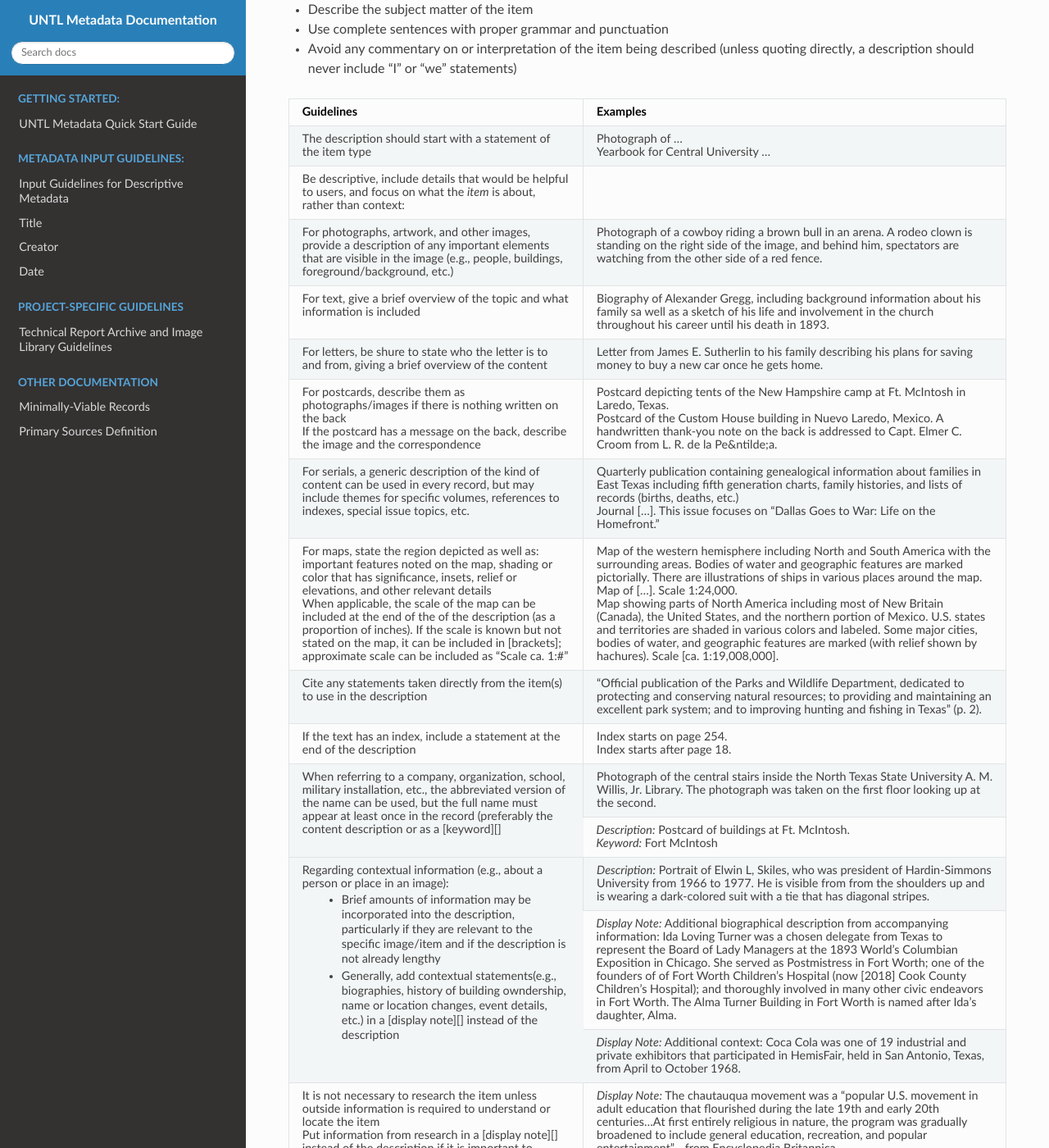
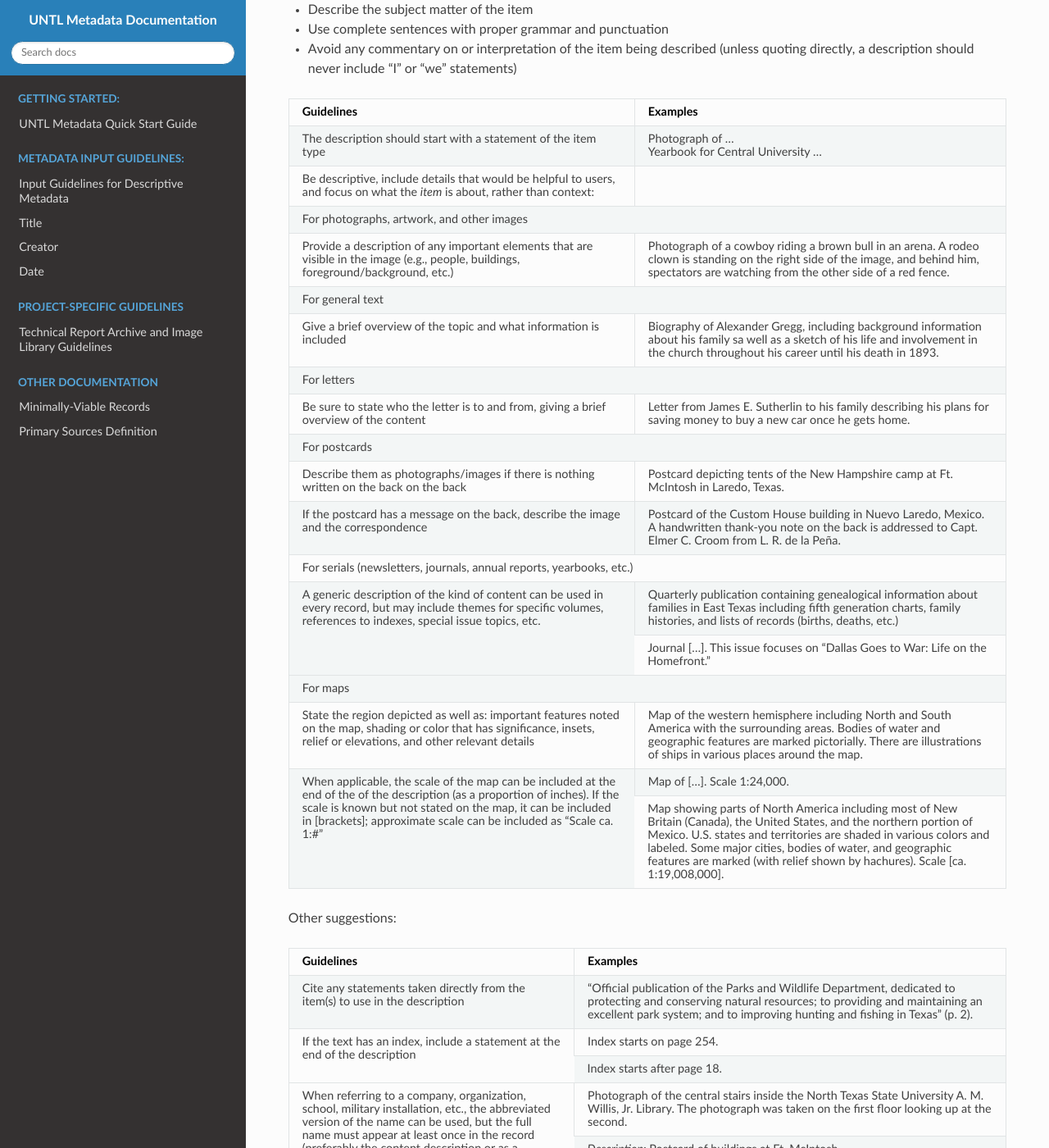
Before and after one commit to unt-libraries/untl-metadata-documentation, a Sphinx documentation site: the page built from docs/fields/description.rst, in a window 1280 px wide and 1400 px high, scrolled down 2080 px. Shown: the whole window at 82% size. Built offline with Sphinx 7.4.7 and the Read the Docs theme 2.0.0, drawn with Linux system fonts in a browser that asks for light colours; some of the changed text lies outside the part shown.

Commit message:
minor spelling and formatting updates to date, coverage, and description

```diff
--- a/docs/fields/date.rst
+++ b/docs/fields/date.rst
@@ -143,7 +143,7 @@ General Date Rules
 |                                               |                       |                           |
 |                                               |{YYYY-MM,YYYY-MM}      |{1850-07-04,1851-07-04}    |
 |                                               |                       |                           |
-|Separate dates with commas for a list or a     |[YYYY..YYYY,YYYY]      |{1939..1945, 2001}         |
+|Separate dates with commas for a list or a     |{YYYY..YYYY,YYYY}      |{1939..1945, 2001}         |
 |double-dot for a range (same as one of a set)  |                       |                           |
 +-----------------------------------------------+-----------------------+---------------------------+
 |*Uncertain Dates:* Partially-known or approximate dates                                            |
--- a/docs/fields/description.rst
+++ b/docs/fields/description.rst
@@ -37,7 +37,7 @@ Element Name: Content Description
 
 
 Where Can the Content Description Information be Found?
--------------------------------------------------------
+=======================================================
 
 In some cases a content description may come from accompanying or supplementary information; however, generally, the item must be read/examined to describe the content, such as:
 
@@ -81,7 +81,7 @@ In some cases a content description may come from accompanying or supplementary
 
 
 How Should the Content Description be Filled in?
-------------------------------------------------
+================================================
 
 -   Describe the subject matter of the item
 -   Use complete sentences with proper grammar and punctuation
@@ -99,52 +99,71 @@ How Should the Content Description be Filled in?
 |Be descriptive, include details that would be helpful to users, and focus on   |                                                                   |
 |what the *item* is about, rather than context:                                 |                                                                   |
 +-------------------------------------------------------------------------------+-------------------------------------------------------------------+
-|For photographs, artwork, and other images, provide a description of any       |Photograph of a cowboy riding a brown bull in an arena.  A rodeo   |
-|important elements that are visible in the image (e.g., people, buildings,     |clown is standing on the right side of the image, and behind him,  |
-|foreground/background, etc.)                                                   |spectators are watching from the other side of a red fence.        |
+|For photographs, artwork, and other images                                                                                                         |
 +-------------------------------------------------------------------------------+-------------------------------------------------------------------+
-|For text, give a brief overview of the topic and what information is included  |Biography of Alexander Gregg, including background information     |
+|Provide a description of any important elements that are visible in the image  |Photograph of a cowboy riding a brown bull in an arena.  A rodeo   |
+|(e.g., people, buildings, foreground/background, etc.)                         |clown is standing on the right side of the image, and behind him,  |
+|                                                                               |spectators are watching from the other side of a red fence.        |
++-------------------------------------------------------------------------------+-------------------------------------------------------------------+
+|For general text                                                                                                                                   |
++-------------------------------------------------------------------------------+-------------------------------------------------------------------+
+|Give a brief overview of the topic and what information is included            |Biography of Alexander Gregg, including background information     |
 |                                                                               |about his family sa well as a sketch of his life and involvement in|
 |                                                                               |the church throughout his career until his death in 1893.          |
 +-------------------------------------------------------------------------------+-------------------------------------------------------------------+
-|For letters, be shure to state who the letter is to and from, giving a brief   |Letter from James E. Sutherlin to his family describing his plans  |
-|overview of the content                                                        |for saving money to buy a new car once he gets home.               |
+|For letters                                                                                                                                        |
 +-------------------------------------------------------------------------------+-------------------------------------------------------------------+
-|For postcards, describe them as photographs/images if there is nothing written |Postcard depicting tents of the New Hampshire camp at Ft. McIntosh |
+|Be sure to state who the letter is to and from, giving a brief overview of the |Letter from James E. Sutherlin to his family describing his plans  |
+|content                                                                        |for saving money to buy a new car once he gets home.               |
++-------------------------------------------------------------------------------+-------------------------------------------------------------------+
+|For postcards                                                                                                                                      |
++-------------------------------------------------------------------------------+-------------------------------------------------------------------+
+|Describe them as photographs/images if there is nothing written on the back    |Postcard depicting tents of the New Hampshire camp at Ft. McIntosh |
 |on the back                                                                    |in Laredo, Texas.                                                  |
-|                                                                               |                                                                   |
++-------------------------------------------------------------------------------+-------------------------------------------------------------------+
 |If the postcard has a message on the back, describe the image and the          |Postcard of the Custom House building in Nuevo Laredo, Mexico.  A  |
 |correspondence                                                                 |handwritten thank-you note on the back is addressed to Capt. Elmer |
-|                                                                               |C. Croom from L. R. de la Pe&ntilde;a.                             |
+|                                                                               |C. Croom from L. R. de la Peña.                                    |
 +-------------------------------------------------------------------------------+-------------------------------------------------------------------+
-|For serials, a generic description of the kind of content can be used in every |Quarterly publication containing genealogical information about    |
-|record, but may include themes for specific volumes, references to indexes,    |families in East Texas including fifth generation charts, family   |
-|special issue topics, etc.                                                     |histories, and lists of records (births, deaths, etc.)             |
-|                                                                               |                                                                   |
+|For serials (newsletters, journals, annual reports, yearbooks, etc.)                                                                               |
++-------------------------------------------------------------------------------+-------------------------------------------------------------------+
+|A generic description of the kind of content can be used in every record, but  |Quarterly publication containing genealogical information about    |
+|may include themes for specific volumes, references to indexes, special issue  |families in East Texas including fifth generation charts, family   |
+|topics, etc.                                                                   |histories, and lists of records (births, deaths, etc.)             |
+|                                                                               +-------------------------------------------------------------------+
 |                                                                               |Journal [...]. This issue focuses on "Dallas Goes to War: Life on  |
 |                                                                               |the Homefront."                                                    |
 +-------------------------------------------------------------------------------+-------------------------------------------------------------------+
-|For maps, state the region depicted as well as: important features noted on the|Map of the western hemisphere including North and South America    |
-|map, shading or color that has significance, insets, relief or elevations, and |with the surrounding areas.  Bodies of water and geographic        |
+|For maps                                                                                                                                           |
++-------------------------------------------------------------------------------+-------------------------------------------------------------------+
+|State the region depicted as well as: important features noted on the map,     |Map of the western hemisphere including North and South America    |
+|shading or color that has significance, insets, relief or elevations, and      |with the surrounding areas.  Bodies of water and geographic        |
 |other relevant details                                                         |features are marked pictorially.  There are illustrations of ships |
 |                                                                               |in various places around the map.                                  |
-|When applicable, the scale of the map can be included at the end of the        |                                                                   |
-|of the description (as a proportion of inches).  If the scale is known but not |Map of [...]. Scale 1:24,000.                                      |
-|stated on the map, it can be included in [brackets]; approximate scale can be  |                                                                   |
-|included as "Scale ca. 1:#"                                                    |Map showing parts of North America including most of New Britain   |
-|                                                                               |(Canada), the United States, and the northern portion of Mexico.   |
++-------------------------------------------------------------------------------+-------------------------------------------------------------------+
+|When applicable, the scale of the map can be included at the end of the        |Map of [...]. Scale 1:24,000.                                      |
+|of the description (as a proportion of inches).  If the scale is known but not +-------------------------------------------------------------------+
+|stated on the map, it can be included in [brackets]; approximate scale can be  |Map showing parts of North America including most of New Britain   |
+|included as "Scale ca. 1:#"                                                    |(Canada), the United States, and the northern portion of Mexico.   |
 |                                                                               |U.S. states and territories are shaded in various colors and       |
 |                                                                               |labeled. Some major cities, bodies of water, and geographic        |
 |                                                                               |features are marked (with relief shown by hachures). Scale [ca.    |
 |                                                                               |1:19,008,000].                                                     |
 +-------------------------------------------------------------------------------+-------------------------------------------------------------------+
+
+
+Other suggestions:
+
++-------------------------------------------------------------------------------+-------------------------------------------------------------------+
+|**Guidelines**                                                                 |**Examples**                                                       |
++===============================================================================+===================================================================+
 |Cite any statements taken directly from the item(s) to use in the description  |"Official publication of the Parks and Wildlife Department,        |
 |                                                                               |dedicated to protecting and conserving natural resources; to       |
 |                                                                               |providing and maintaining an excellent park system; and to         |
 |                                                                               |improving hunting and fishing in Texas" (p. 2).                    |
 +-------------------------------------------------------------------------------+-------------------------------------------------------------------+
 |If the text has an index, include a statement at the end of the description    |Index starts on page 254.                                          |
-|                                                                               |                                                                   |
+|                                                                               +-------------------------------------------------------------------+
 |                                                                               |Index starts after page 18.                                        |
 +-------------------------------------------------------------------------------+-------------------------------------------------------------------+
 |When referring to a company, organization, school, military installation, etc.,|Photograph of the central stairs inside the North Texas State      |
@@ -158,10 +177,10 @@ How Should the Content Description be Filled in?
 |Regarding contextual information (e.g., about a person or place in an image):  |*Description:* Portrait of Elwin L, Skiles, who was president of   |
 |                                                                               |Hardin-Simmons University from 1966 to 1977.  He is visible from   |
 | - Brief amounts of information may be incorporated into the description,      |from the shoulders up and is wearing a dark-colored suit with a    |
-|   particularly if they are relevant to the specific image/item and if the     |tie that has diagonal stripes.                                     |
+|   particularly if it si relevant to the specific image/item and if the        |tie that has diagonal stripes.                                     |
 |   description is not already lengthy                                          +-------------------------------------------------------------------+
 | - Generally, add contextual statements(e.g., biographies, history of building |*Display Note:* Additional biographical description from           |
-|   owndership, name or location changes, event details, etc.) in a [display    |accompanying information: Ida Loving Turner was a chosen delegate  |
+|   ownership, name or location changes, event details, etc.) in a [display     |accompanying information: Ida Loving Turner was a chosen delegate  |
 |   note][] instead of the description                                          |from Texas to represent the Board of Lady Managers at the 1893     |
 |                                                                               |World's Columbian Exposition in Chicago.  She served as            |
 |                                                                               |Postmistress in Fort Worth; one of the founders of of Fort Worth   |
@@ -174,17 +193,17 @@ How Should the Content Description be Filled in?
 |                                                                               |industrial and private exhibitors that participated in HemisFair,  |
 |                                                                               |held in San Antonio, Texas, from April to October 1968.            |
 +-------------------------------------------------------------------------------+-------------------------------------------------------------------+
-|It is not necessary to research the item unless outside information is required|*Display Note:* The chautauqua movement was a "popular U.S.        |
-|to understand or locate the item                                               |movement in adult education that flourished during the late 19th   |
-|                                                                               |and early 20th centuries...At first entirely religious in nature,  |
-|Put information from research in a [display note][] instead of the description |the program was gradually broadened to include general education,  |
-|if it is important to understand the item and cite the source                  |recreation, and popular entertainment" - from Encyclopedia         |
+|-  It is not necessary to research the item unless outside information is      |*Display Note:* The chautauqua movement was a "popular U.S.        |
+|   required to understand or locate the item                                   |movement in adult education that flourished during the late 19th   |
+|-  Put information from research in a [display note][] instead of the          |and early 20th centuries...At first entirely religious in nature,  |
+|   description if it is important to understand the item                       |the program was gradually broadened to include general education,  |
+|-  Cite any source that you reference                                          |recreation, and popular entertainment" - from Encyclopedia         |
 |                                                                               |Britannica                                                         |
 +-------------------------------------------------------------------------------+-------------------------------------------------------------------+
 
 
 Other Content Description Examples
-----------------------------------
+==================================
 
 Directory of the City of Fort Worth 1905-06.
     *Content Description:* Directory to the city of Fort Worth, Texas
@@ -253,12 +272,12 @@ Color slide: [Sydney Harbour and Opera House]
     of Sydney, Australia are visible in the background behind the opera
     house.
 
-
+**********************************
 Element Name: Physical Description
-==================================
+**********************************
 
 Where Can the Physical Description Information be Found?
---------------------------------------------------------
+========================================================
 -   Physical description comes from physically examining the item
     including:
 
@@ -269,7 +288,7 @@ Where Can the Physical Description Information be Found?
 
 
 How Should the Physical Description be Filled in?
--------------------------------------------------
+=================================================
 
 -   Enter physical descriptions including: dimensions, extent,
     pagination, and related physical and process details
@@ -285,7 +304,7 @@ How Should the Physical Description be Filled in?
 
 
 Books, pamphlets, and printed sheets
-^^^^^^^^^^^^^^^^^^^^^^^^^^^^^^^^^^^^
+------------------------------------
 
 +-------------------------------------------------------------------------------+---------------------------------------------+
 |**Guidelines**                                                                 |**Examples**                                 |
@@ -345,7 +364,7 @@ Also see [Other Examples][].
 
 
 Photographs and other "graphic" materials
-^^^^^^^^^^^^^^^^^^^^^^^^^^^^^^^^^^^^^^^^^
+-----------------------------------------
 
 +-------------------------------------------------------------------------------+---------------------------------------------+
 |**Guidelines**                                                                 |**Examples**                                 |
@@ -391,7 +410,7 @@ Photographs and other "graphic" materials
 |   use ".0" for numbers that are not fractions, or decimals for any other sizes|; 17 x 22 cm., in frame 21 x 26 cm.          |
 | - for born-digital images only, provide the size in pixels (px.) when known   |                                             |
 |                                                                               |                                             |
-|**Note:* For photos/images on individual scrapbook pages, use # scrapbook      |                                             |
+|**Note:** For photos/images on individual scrapbook pages, use # scrapbook     |                                             |
 |page(s) ; h x w of whole page in cm.                                           |                                             |
 +-------------------------------------------------------------------------------+---------------------------------------------+
 
@@ -413,7 +432,7 @@ Also see [Other Examples][].
 
 
 Maps and other cartographic materials
-^^^^^^^^^^^^^^^^^^^^^^^^^^^^^^^^^^^^^
+-------------------------------------
 
 +-------------------------------------------------------------------------------+---------------------------------------------+
 |**Guidelines**                                                                 |**Examples**                                 |
@@ -462,7 +481,7 @@ Maps and other cartographic materials
 Also see [Other Examples][1].
 
 Manuscripts (maps, musical scores, and other documents that are handwritten)
-^^^^^^^^^^^^^^^^^^^^^^^^^^^^^^^^^^^^^^^^^^^^^^^^^^^^^^^^^^^^^^^^^^^^^^^^^^^
+----------------------------------------------------------------------------
 
 -   Formatting is essentially the same as for books and other texts:
 
@@ -503,7 +522,7 @@ Manuscripts (maps, musical scores, and other documents that are handwritten)
 Also see [Other Examples][1].
 
 Music
-^^^^^
+-----
 
 +-------------------------------------------------------------------------------+---------------------------------------------+
 |**Guidelines**                                                                 |**Examples**                                 |
@@ -536,7 +555,7 @@ Music
 Also see [Other Examples][1].
 
 Sound recordings
-^^^^^^^^^^^^^^^^
+----------------
 
 +-------------------------------------------------------------------------------+---------------------------------------------+
 |**Guidelines**                                                                 |**Examples**                                 |
@@ -580,7 +599,7 @@ Sound recordings
 Also see [Other Examples][1].
 
 Motion pictures and videorecordings
-^^^^^^^^^^^^^^^^^^^^^^^^^^^^^^^^^^^
+-----------------------------------
 
 +-------------------------------------------------------------------------------+---------------------------------------------+
 |**Guidelines**                                                                 |**Examples**                                 |
@@ -629,7 +648,7 @@ Motion pictures and videorecordings
 Also see [Other Examples][1].
 
 Three-dimensional objects
-^^^^^^^^^^^^^^^^^^^^^^^^^
+-------------------------
 
 +-------------------------------------------------------------------------------+---------------------------------------------+
 |**Guidelines**                                                                 |**Examples**                                 |
@@ -682,7 +701,7 @@ Three-dimensional objects
 Also see [Other Examples][1].
 
 Accompanying material
-^^^^^^^^^^^^^^^^^^^^^
+---------------------
 
 -   Accompanying material only refers to multiple pieces included within
     the same digital object
@@ -704,7 +723,7 @@ Accompanying material
 
 
 Other Physical Description Examples
------------------------------------
+===================================
 
 Directory of the City of Fort Worth 1905-06.
    *Physical Description:* 550, vi, 5-38 p. : ill. ; 24 cm.
```
Also changed, not shown: docs/fields/coverage.rst (+31 -30 lines).
